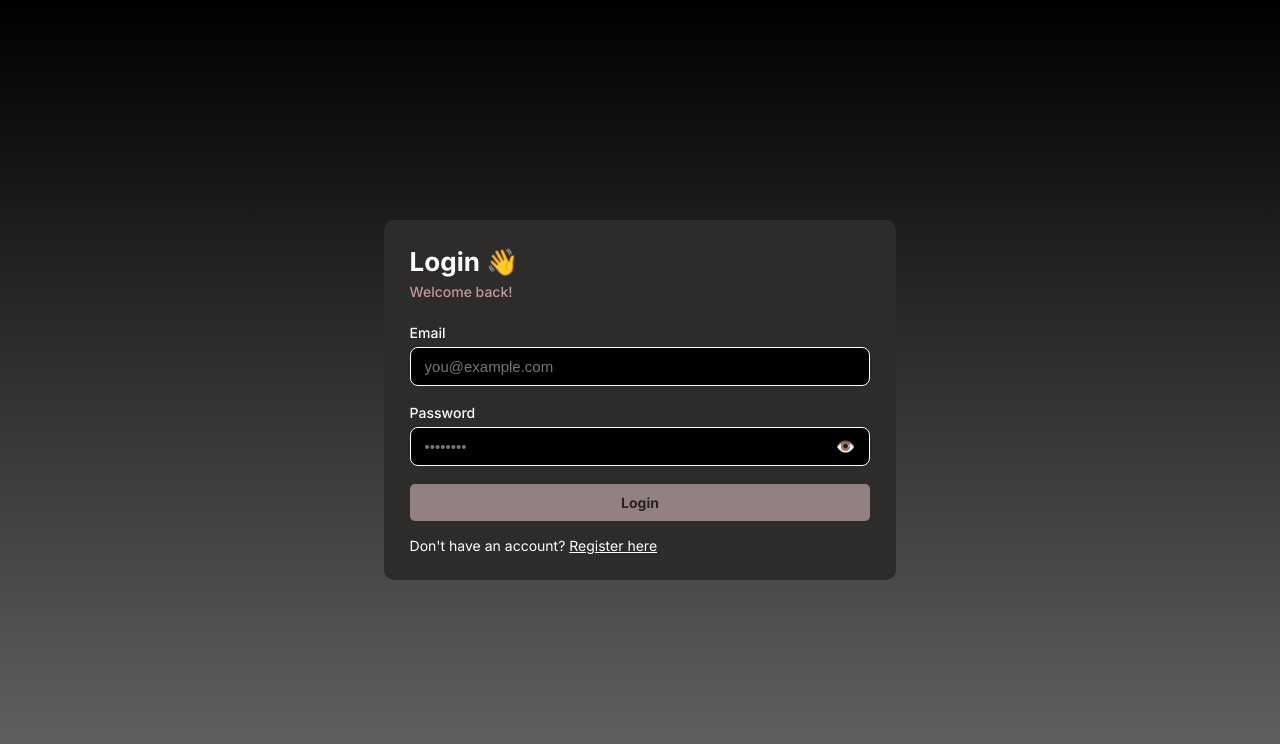
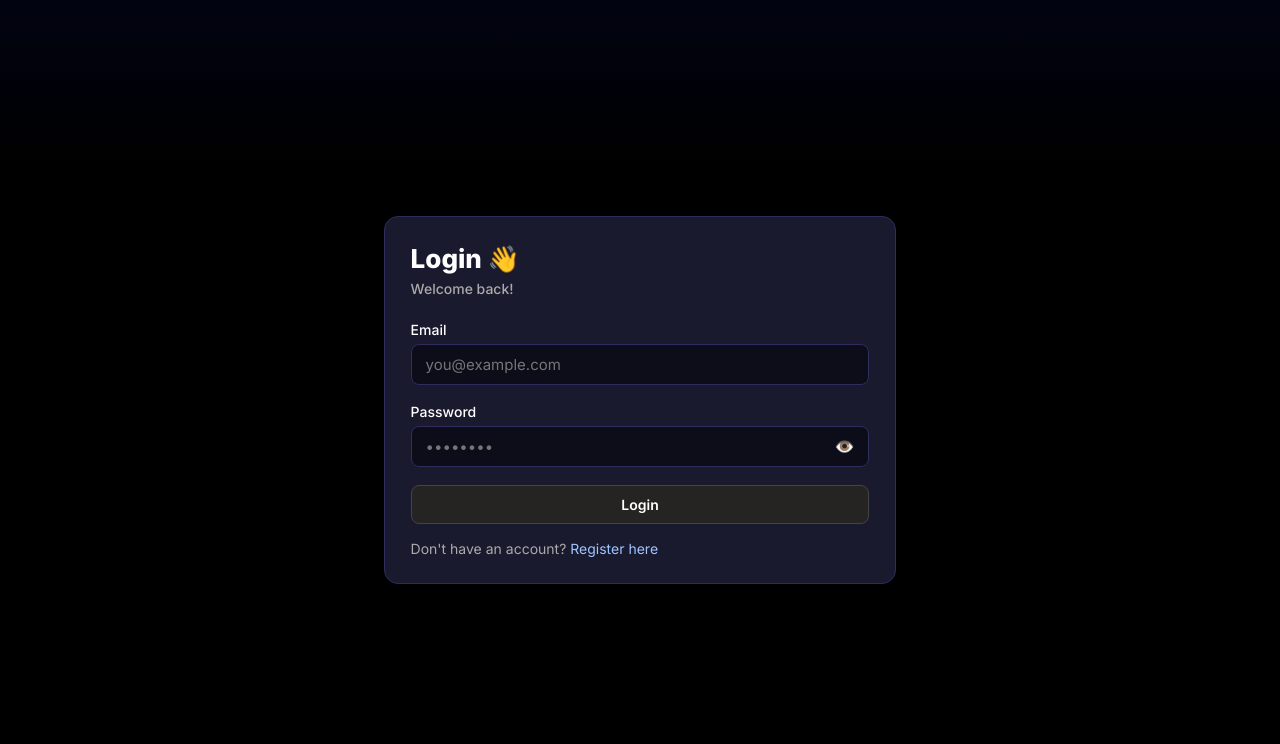
Before and after one commit to Adingson-1005/Eventticketing, a React (Vite) app in the folder frontend/: page /login in a window 1280 px wide. Shown: the top 744 px of the page. Built offline with nearby package versions, Linux system fonts and the light colour scheme.

Commit message:
Updated Login and Register look

```diff
--- a/frontend/src/css/Login.css
+++ b/frontend/src/css/Login.css
@@ -1,42 +1,47 @@
+@import url('https://fonts.googleapis.com/css2?family=Inter:wght@400;500;600;700;800&display=swap');
+
 .auth-container {
     min-height: 100vh;
     display: flex;
     align-items: center;
     justify-content: center;
-    background: linear-gradient(180deg, #000000 0%, #666666 100%);
-    font-family: inter;
+    background: linear-gradient(180deg, #010311 0%, #000000 21%);
+    font-family: 'Inter', sans-serif;
 }
 
 .auth-card {
     width: 40vw;
     color: white;
-  background-color: #2e2b2b;
-  border-radius: 10px;
+    background-color: #1a1a2e;
+    border-radius: 14px;
     padding: 2%;
-  font-family: inter;
+    font-family: 'Inter', sans-serif;
+    border: 1px solid #2d2d5e;
+    box-shadow: 0 2px 16px rgba(0, 0, 0, 0.3);
 }
 
 .auth-title {
     font-size: 26px;
-    font-weight: bold;
+    font-weight: 800;
     margin-bottom: 6px;
-    color: White;
+    color: white;
 }
 
 .auth-subtitle {
-    color: #c59898;
+    color: #aaa;
     margin-bottom: 24px;
     font-size: 14px;
     font-weight: 500;
 }
 
 .auth-error {
-    background-color: #ffe0e0;
-    color: #cc0000;
+    background-color: #3a1a1a;
+    color: #ff6b6b;
     padding: 10px 14px;
     border-radius: 6px;
     margin-bottom: 16px;
     font-size: 14px;
+    border: 1px solid #5e2d2d;
 }
 
 .auth-form .form-group {
@@ -48,36 +53,40 @@ width: 40vw;
     margin-bottom: 6px;
     font-weight: 500;
     font-size: 14px;
+    color: white;
 }
 
 .auth-form input {
     width: 100%;
     padding: 10px 14px;
-    border: 1px solid white;
+    border: 1px solid #2d2d5e;
     border-radius: 8px;
     font-size: 15px;
     box-sizing: border-box;
     transition: border 0.2s;
-    background-color: black;
+    background-color: #0d0d1a;
     color: white;
+    font-family: 'Inter', sans-serif;
 }
 
 .auth-form input:focus {
     outline: none;
-    border-color: #1a1a2e;
+    border-color: #a0c4ff;
 }
 
 .auth-btn {
     padding: 10px;
-  border-radius: 5px;
+    border-radius: 8px;
     outline: 0;
-  border: none;
-  background-color: #938080;
+    border: 1px solid #444;
+    background-color: #262323;
     width: 100%;
-  font-family: inter;
-  color: #262323;
-  font-weight: bold;
+    font-family: 'Inter', sans-serif;
+    color: white;
+    font-weight: 600;
     font-size: 14px;
+    cursor: pointer;
+    transition: background 0.2s;
 }
 
 .auth-btn:hover {
@@ -85,14 +94,23 @@ width: 40vw;
 }
 
 .auth-btn:disabled {
-    background-color: #aaa;
+    background-color: #1a1a2e;
+    color: #888;
+    border-color: #2d2d5e;
     cursor: not-allowed;
 }
+
 .auth-footer {
     margin-top: 16px;
     font-size: 14px;
-    color: white;
+    color: #aaa;
 }
-.auth-footer a{
-    color: white;
+
+.auth-footer a {
+    color: #a0c4ff;
+    text-decoration: none;
 }
+
+.auth-footer a:hover {
+    text-decoration: underline;
+}
--- a/frontend/src/css/Register.css
+++ b/frontend/src/css/Register.css
@@ -14,8 +14,13 @@
     right: 10px;
     background: none;
     border: none;
-    color: white;
+    color: #a0c4ff;
     cursor: pointer;
     font-size: 16px;
     padding: 5px;
+    transition: color 0.2s;
 }
+
+.password-toggle:hover {
+    color: white;
+}
```
Lines whose indentation alone changed are shown as unchanged.
